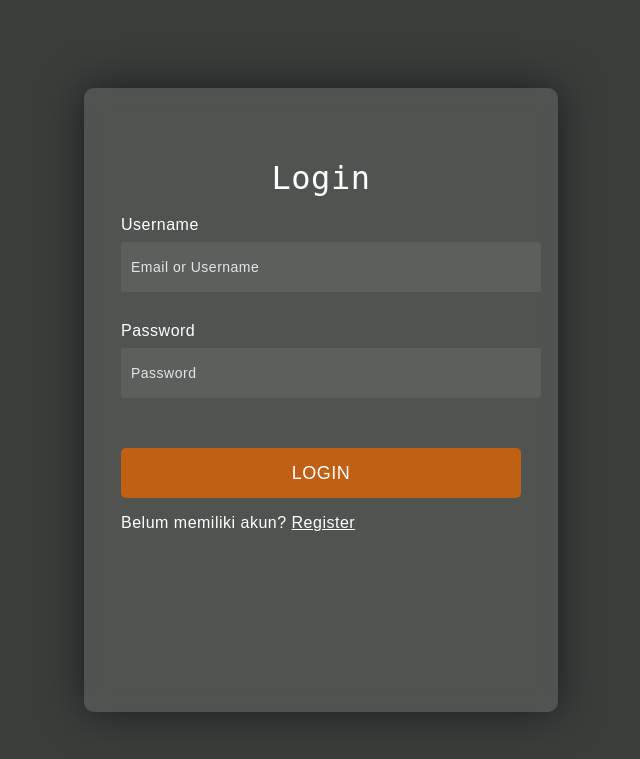
After one commit to anantaYSR/PA_WEB, a PHP site: page /login.php in a window 1280 px wide. The commit adds this page. Shown: the top 759 px of the page, without its empty margins (319-959 px from the left). Run offline with PHP 8.4, Linux system fonts and the light colour scheme.

Commit message:
php login dan regis

```diff
--- a/css/login2.css
+++ b/css/login2.css
@@ -66,17 +66,19 @@ input{
 ::placeholder{
     color: #e5e5e5;
 }
-button{
+
+
+/* button{
     margin-top: 50px;
-    width: 100%;
-    background-color: #c06014;
+    width: 10%;
+    background-color: black;
     color: #ffffff;
     padding: 15px 0;
     font-size: 18px;
     font-weight: 600;
     border-radius: 5px;
     cursor: pointer;
-}
+} */
 .social{
   margin-top: 30px;
   display: flex;
--- /dev/null
+++ b/konfik.php
@@ -0,0 +1,15 @@
+<?php
+
+// Koneksi ke database
+$server = "localhost";
+$username = "root";
+$password = "";
+$db_name = "ck_pialang";
+
+$db = new mysqli($server, $username, $password, $db_name);
+
+if (!$db){
+    die("Gagal terhubung: ".$db->connect_error);
+}
+
+?>
--- /dev/null
+++ b/login.php
@@ -0,0 +1,87 @@
+<!DOCTYPE html>
+<html lang="en">
+<head>
+    <meta charset="UTF-8">
+    <meta http-equiv="X-UA-Compatible" content="IE=edge">
+    <meta name="viewport" content="width=device-width, initial-scale=1.0">
+    <link rel="stylesheet" type="text/css" href="css/login2.css">
+    <style>
+        input[type="submit"]{
+            margin-top: 50px;
+            width: 100%;
+            height:50px;
+            background-color: #C06014;
+            color: #ffffff;
+            padding: 15px 0;
+            font-size: 18px;
+            font-weight: 600px;
+            border-radius: 5px;
+            cursor: pointer;
+        }
+    </style>
+    <title>Document</title>
+</head>
+<body>
+    <div class="background">
+
+    </div>
+    <form action="" method="post">
+        <h3>Login</h3>
+
+        <label for="username">Username</label>
+        <input type="text" placeholder="Email or Username" name="username">
+
+        <label for="password">Password</label>
+        <input type="password" placeholder="Password" name="pass">
+        <input type="submit" name="btn" class="submit" value="LOGIN">
+        <p>Belum memiliki akun?
+                <a href="register.php">Register</a>
+        </p>
+    </form>
+</body>
+</body>
+</html>
+</head>
+
+<?php
+    // session_start();
+    require 'konfik.php';
+
+    // if(isset($_SESSION['login'])){
+    //     header("Location: index.php");
+    //     exit;
+    // }
+
+    if(isset($_POST['btn'])){
+        $username=$_POST['username'];
+        $pass=$_POST['pass'];
+
+        $result= mysqli_query($db, "SELECT * FROM user WHERE username='$username' OR email='$username'");
+
+        if (mysqli_num_rows($result)>0){
+            $row=mysqli_fetch_array($result);
+            $nama=$row['nama'];
+
+            if (password_verify($pass, $row['pass'])){
+                echo "<script>
+                        alert('Selamat datang $nama');
+                        document.location.href='index.php';
+                         </script> ";
+                exit;
+            }
+            else{
+                echo "<script>
+                        alert('Username dan Password anda salah');
+                        document.location.href='login.php';
+                         </script> ";
+            }
+        }
+        else{
+            echo "<script>
+                        alert('Buat akun terlebih dahulu');
+                        document.location.href='register.php';
+
+                         </script> ";
+        }
+    }
+?>
```
Also changed, not shown: login.html (deleted, +0 -31 lines), register.html (deleted, +0 -32 lines), register.php (added, +91 -0 lines).
